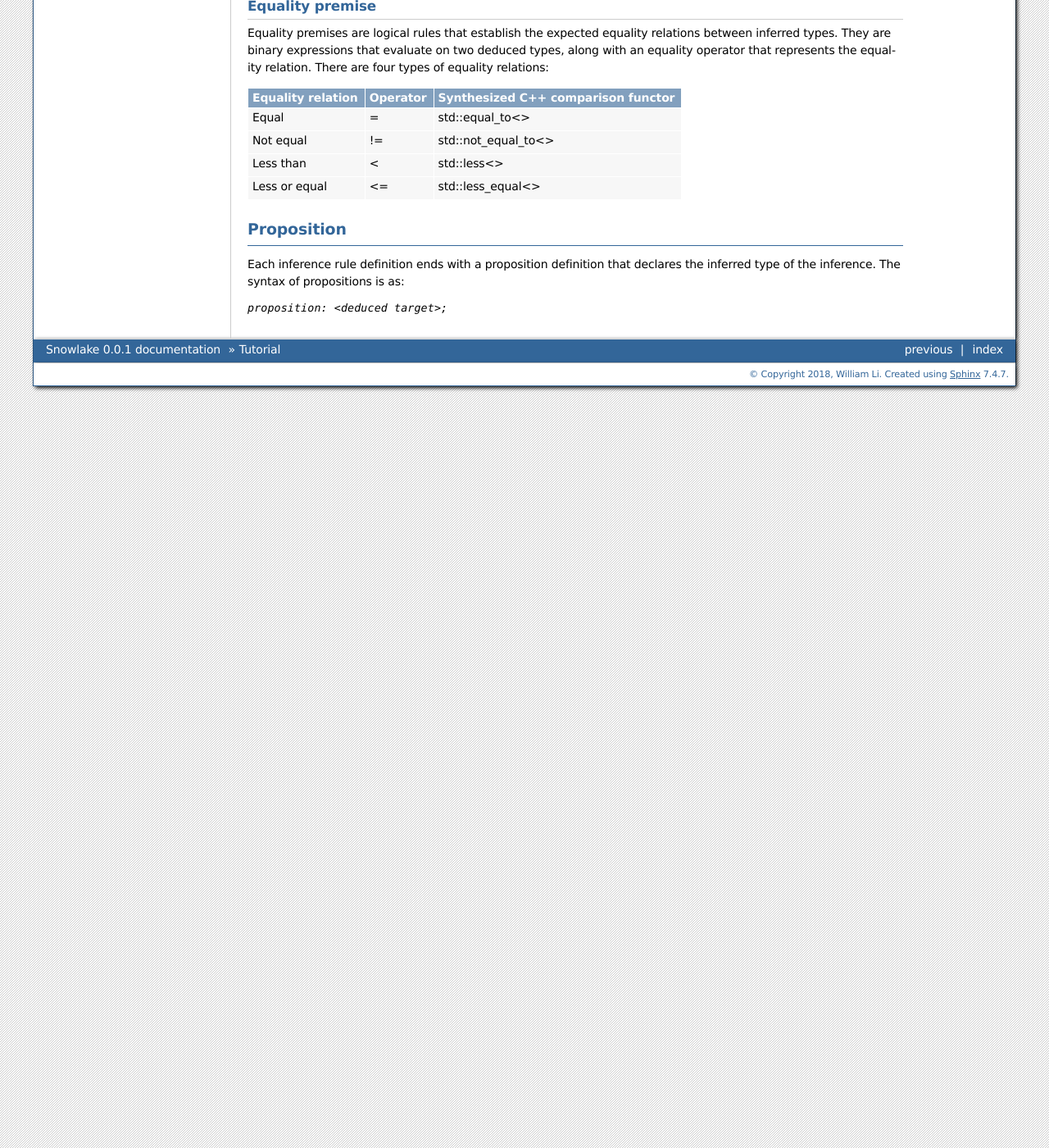
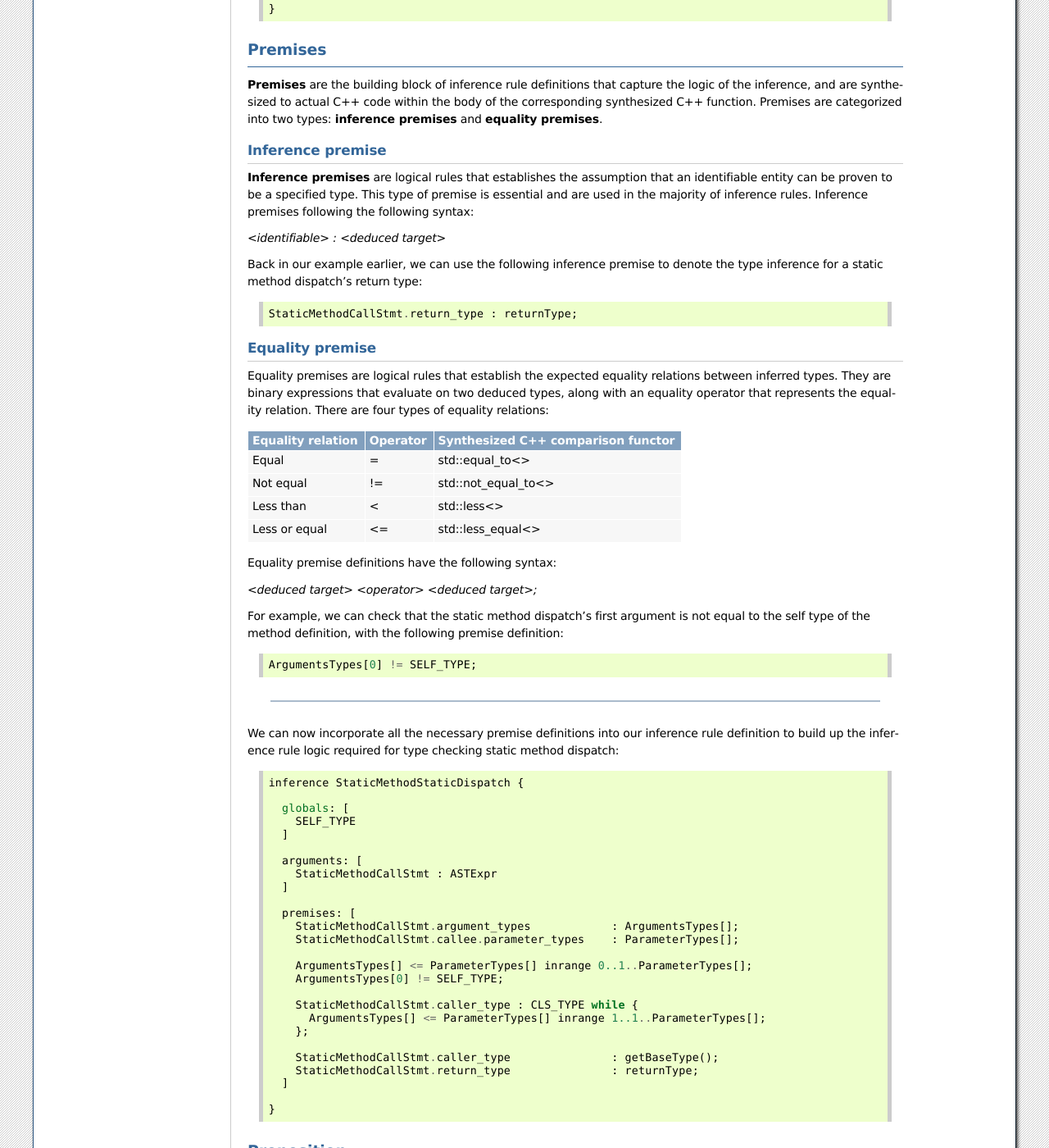
Before and after one commit to libcxx/Snowlake, a Sphinx documentation site: the page built from docs/source/tutorial.rst, in a window 1280 px wide and 1400 px high, scrolled down 5145 px. Shown: the whole window at 82% size. Built offline with Sphinx 7.4.7, drawn with Linux system fonts in a browser that asks for light colours; some of the changed text lies outside the part shown.

Commit message:
Elaborate on "Premises" section [ci skip]

```diff
--- a/docs/source/tutorial.rst
+++ b/docs/source/tutorial.rst
@@ -303,6 +303,13 @@ Singular form
 Deduced targets in singular form represent individual named types
 deduced in the inference rule.
 
+Deduced targets in singular form are represented as individual names.
+
+For example, we can use the following premise definition to denote
+the type inference for a static method dispatch's return type::
+
+  StaticMethodCallStmt.return_type : returnType;
+
 
 Array form
 **********
@@ -310,6 +317,11 @@ Array form
 Deduced targets in array form represent a collection of types deduced
 in the inference rule, and are synthesized into array/vector types in
 C++ depending on if a fixed size literal is used.
+
+For example, we can use the following premise definition to denote
+the type inference for a static method dispatch's argument list::
+
+  StaticMethodCallStmt.argument_types : ArgumentsTypes[];
 
 
 Computed form
@@ -319,6 +331,11 @@ Deduced targets in computed form represent types deduced through calling
 a function. This form of deduced targets are used when the type deduction
 result is not bound at compile time, but rather at run time. This is
 important for many language constructs, such as class inheritance.
+
+For example, we can use the following premise definition to denote
+the type inference for a static method dispatch's caller type::
+
+  StaticMethodCallStmt.caller_type : getBaseType();
 
 
 Parameters
@@ -376,6 +393,11 @@ rules. Inference premises following the following syntax:
 
 *<identifiable> : <deduced target>*
 
+Back in our example earlier, we can use the following inference premise
+to denote the type inference for a static method dispatch's return type::
+
+  StaticMethodCallStmt.return_type : returnType;
+
 
 Equality premise
 ****************
@@ -397,6 +419,50 @@ equality relation. There are four types of equality relations:
 |   Less or equal   |    <=    |           std::less_equal<>        |
 +-------------------+----------+------------------------------------+
 
+Equality premise definitions have the following syntax:
+
+*<deduced target> <operator> <deduced target>;*
+
+For example, we can check that the static method dispatch's first argument
+is not equal to the self type of the method definition, with the following
+premise definition::
+
+  ArgumentsTypes[0] != SELF_TYPE;
+
+
+------
+
+We can now incorporate all the necessary premise definitions into our
+inference rule definition to build up the inference rule logic required
+for type checking static method dispatch::
+
+  inference StaticMethodStaticDispatch {
+
+    globals: [
+      SELF_TYPE
+    ]
+
+    arguments: [
+      StaticMethodCallStmt : ASTExpr
+    ]
+
+    premises: [
+      StaticMethodCallStmt.argument_types            : ArgumentsTypes[];
+      StaticMethodCallStmt.callee.parameter_types    : ParameterTypes[];
+
+      ArgumentsTypes[] <= ParameterTypes[] inrange 0..1..ParameterTypes[];
+      ArgumentsTypes[0] != SELF_TYPE;
+
+      StaticMethodCallStmt.caller_type : CLS_TYPE while {
+        ArgumentsTypes[] <= ParameterTypes[] inrange 1..1..ParameterTypes[];
+      };
+
+      StaticMethodCallStmt.caller_type               : getBaseType();
+      StaticMethodCallStmt.return_type               : returnType;
+    ]
+
+  }
+
 
 Proposition
 ###########
```
